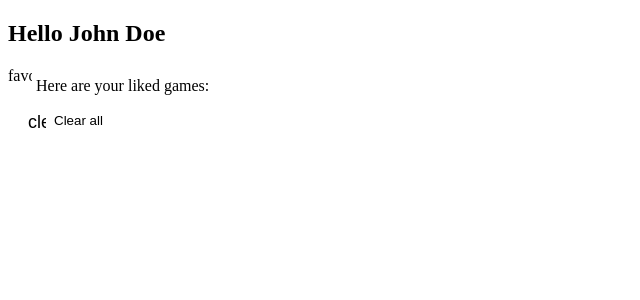
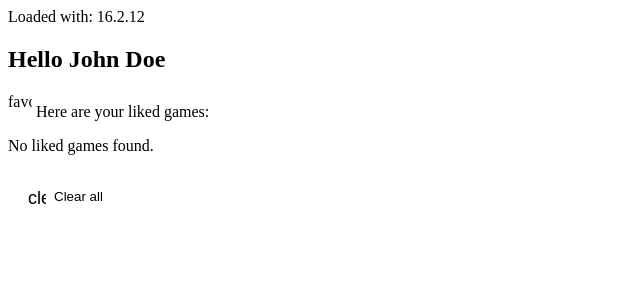
Before and after one commit to nativacu/profile-micro-front, an Angular app: page / in a window 1280 px wide. Shown: the top 300 px of the page, without its empty margins (0-640 px from the left). Built offline with nearby package versions, Linux system fonts and the light colour scheme.

Commit message:
fix: displaying version

```diff
--- a/src/app/profile/profile.component.html
+++ b/src/app/profile/profile.component.html
@@ -1,3 +1,5 @@
+<div>Loaded with: {{ngVersion}}</div>
+
 <div class="p-3">
   <h2>Hello John Doe</h2>
 
@@ -8,7 +10,7 @@
          Here are your liked games:
       </span>
     </mat-card-title>
-    <mat-card-content>
+    <mat-card-content *ngIf="likedGames.length; else noGamesFound">
       <mat-chip-set>
         <mat-chip-row
           *ngFor="let game of likedGames"
@@ -28,3 +30,7 @@
     </mat-card-actions>
   </mat-card>
 </div>
+
+<ng-template #noGamesFound>
+  <p class="ml-3">No liked games found.</p>
+</ng-template>
--- a/src/app/profile/profile.component.ts
+++ b/src/app/profile/profile.component.ts
@@ -1,4 +1,4 @@
-import { Component } from '@angular/core';
+import { Component, VERSION } from '@angular/core';
 
 @Component({
   selector: 'app-profile',
@@ -6,10 +6,13 @@ import { Component } from '@angular/core';
   styleUrls: ['./profile.component.scss']
 })
 export class ProfileComponent {
+  ngVersion = VERSION.full;
   public likedGames: string[] = [];
+
   constructor() {
     this.likedGames = this.getLikedGames();
   }
+
   getLikedGames(): string[] {
     const likedGames = localStorage.getItem('likedGames');
     return JSON.parse(likedGames || '[]');
```
